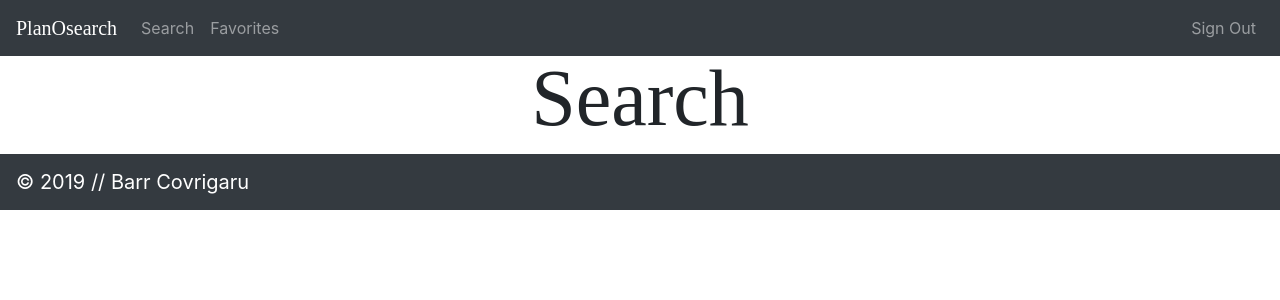
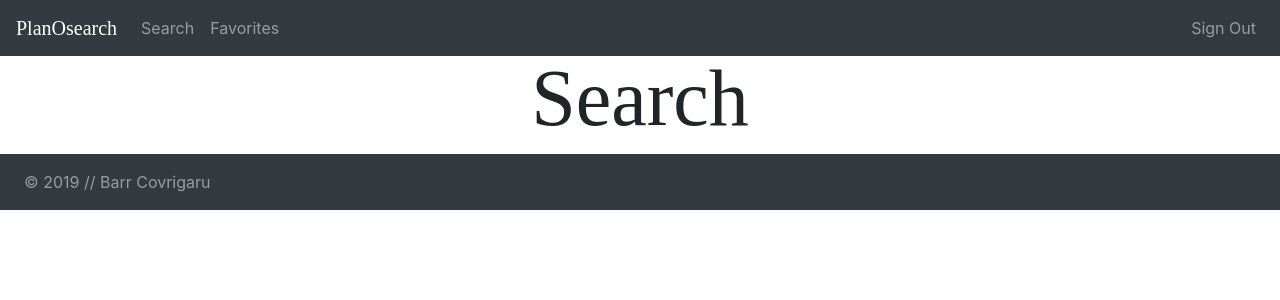
Before and after one commit to powerbarrusa/PlanOsearch_3.0, a React (Create React App) app: page /search in a window 1280 px wide. Shown: the top 300 px of the page. Built offline with nearby package versions, Linux system fonts and the light colour scheme; a web font is replaced by a local one.

Commit message:
footer is good

```diff
--- a/src/App.css
+++ b/src/App.css
@@ -15,6 +15,10 @@
   font-family: "Oleo Script Swash Caps";
 }
 
+.footer {
+
+}
+
 .mantra {
   color: darkgray;
 }
--- a/src/components/Footer.js
+++ b/src/components/Footer.js
@@ -1,10 +1,19 @@
 import React from 'react'
+import { Navbar, Nav } from 'react-bootstrap'
 
 const Footer = (props) => {
-  return(
-    <nav className="navbar navbar-dark bg-dark">
-      <a className="navbar-brand" href="/#">&copy; 2019 // Barr Covrigaru</a>
-    </nav>
+
+  return (
+  <div className="App">
+    <Navbar sticky="bottom" collapseOnSelect expand="lg" bg="dark" variant="dark">
+    <Navbar.Toggle aria-controls="responsive-navbar-nav" />
+      <Navbar.Collapse id="responsive-navbar-nav">
+        <Nav className="mr-auto">
+          <Nav.Link>&copy; 2019 // Barr Covrigaru</Nav.Link>
+        </Nav>
+      </Navbar.Collapse>
+    </Navbar>
+  </div>
   )
 }
 
```
